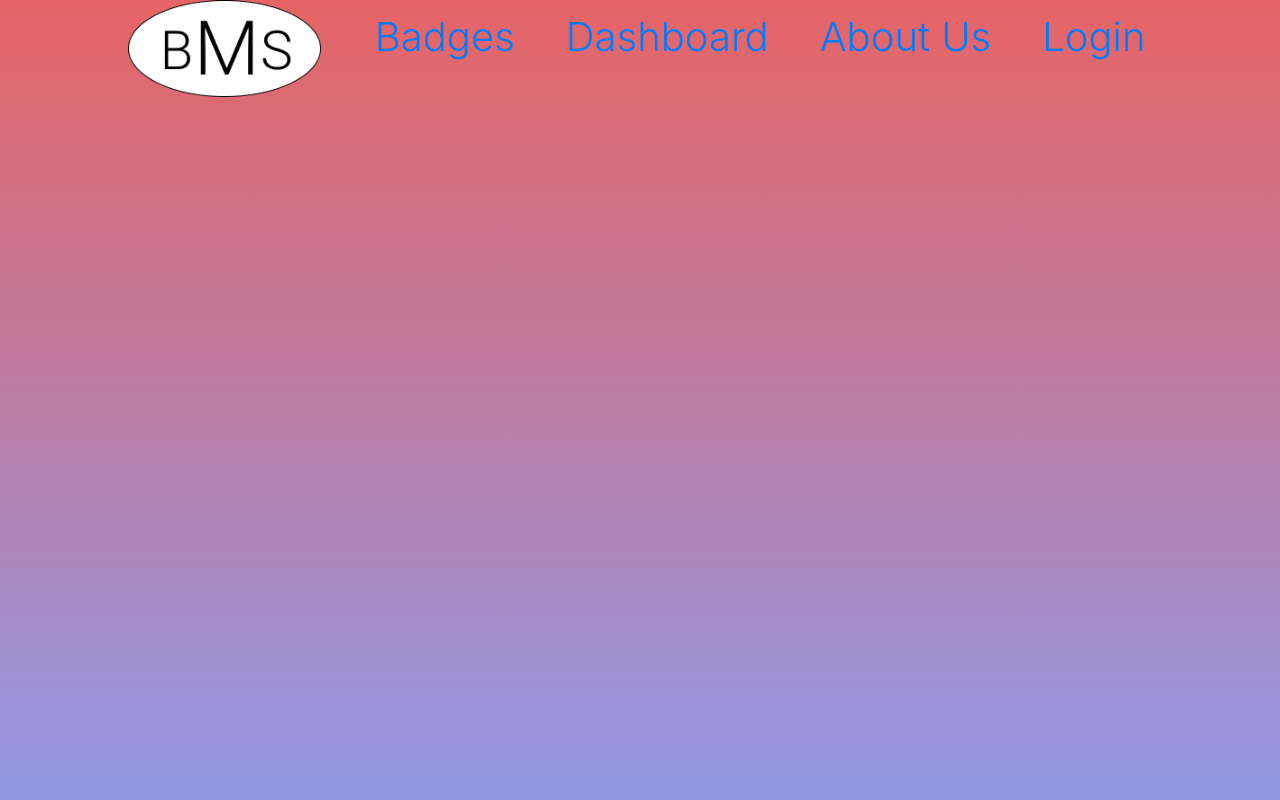
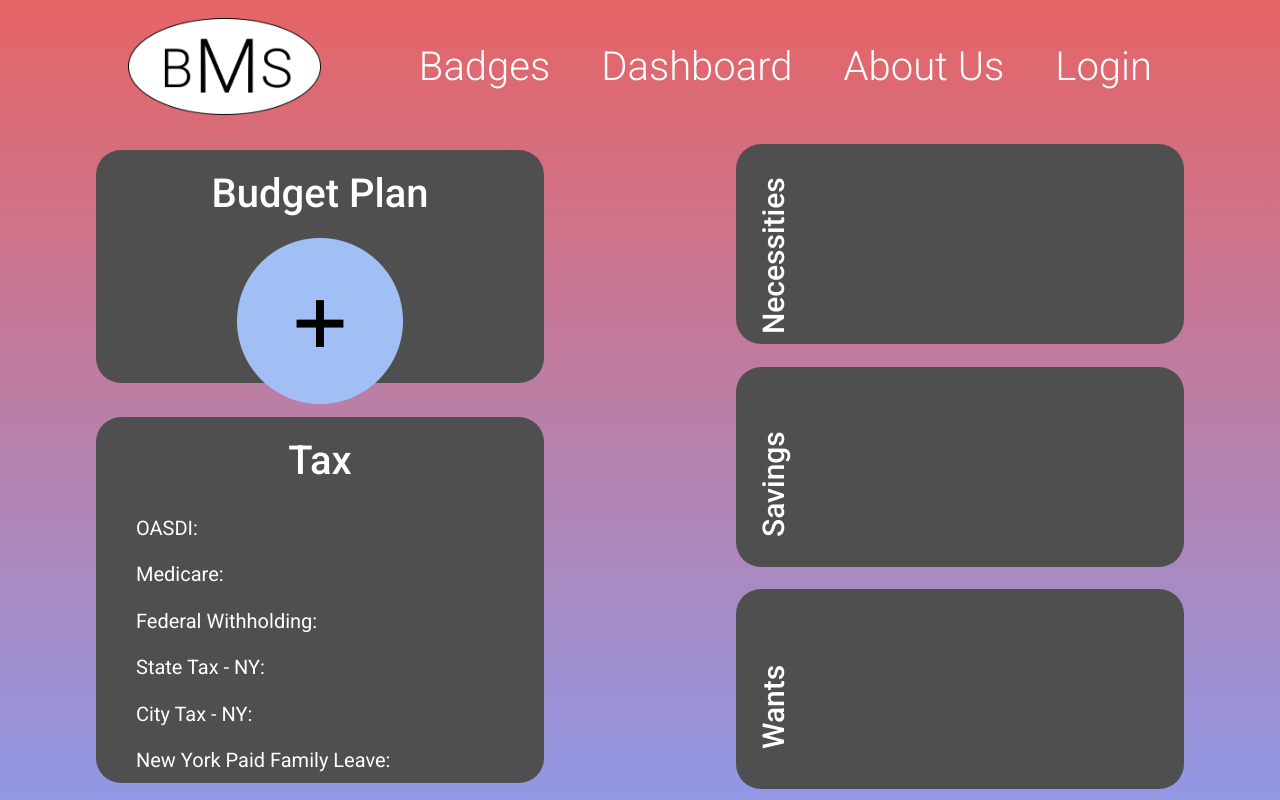
Before and after one commit to danvluewubley/hackathon-budget-app, a Flask app: page /dashboard in a window 1280 px wide. Run offline with Flask 3, Linux system fonts and the light colour scheme; parts of the project's set-up code (start-up, migrations or seed data) failed here and were passed over; some web fonts are replaced.

Commit message:
Created dashboard page

```diff
--- /dev/null
+++ b/myapp/static/dashboard.css
@@ -0,0 +1,174 @@
+html {
+  font-size: 62.5%;
+}
+
+body {
+  -webkit-user-modify: read-only;
+  font-family: "Roboto", sans-serif;
+  display: flex;
+  flex-direction: row;
+  flex-direction: column;
+  margin: 0;
+  width: 100%;
+  height: 100vh;
+  background: linear-gradient(#e66465, #9198e5);
+  background-attachment: fixed;
+  background-size: cover;
+}
+
+nav {
+  display: flex;
+  flex-direction: row;
+  align-items: center;
+  justify-content: space-between;
+  height: 20%;
+}
+
+.logo {
+  margin-left: 128px;
+  width: 193px;
+  height: 97px;
+  cursor: pointer;
+}
+
+ul {
+  display: flex;
+  align-items: center;
+  list-style-type: none;
+  margin: 0;
+  padding: 0;
+  width: 100%;
+  margin-right: 128px;
+}
+
+li {
+  display: inline;
+  margin-left: 51px;
+  color: white;
+  font-size: 4rem;
+  font-weight: 300;
+}
+
+a {
+  color: inherit;
+  text-decoration: none;
+}
+
+section {
+  display: flex;
+  width: 100%;
+  height: 100%;
+}
+
+.left-side {
+  width: 50%;
+  height: 100%;
+  position: relative;
+  display: flex;
+  flex-direction: column;
+  justify-content: space-around;
+  align-items: center;
+}
+
+.budget-plan {
+  display: flex;
+  flex-direction: column;
+  height: 35%;
+  width: 70%;
+  background-color: #504f4f;
+  border-radius: 25px;
+}
+
+.budget-plan h2 {
+  margin: 0;
+  padding: 0;
+  margin: 20px;
+  font-size: 40px;
+  text-align: center;
+  color: white;
+}
+
+.budget-plan img {
+  width: 166px;
+  align-self: center;
+}
+
+.tax {
+  display: flex;
+  flex-direction: column;
+  height: 55%;
+  width: 70%;
+  background-color: #504f4f;
+  border-radius: 25px;
+}
+
+.tax h2 {
+  margin: 0;
+  padding: 0;
+  margin: 20px;
+  font-size: 40px;
+  text-align: center;
+  color: white;
+}
+
+.tax-description {
+  display: flex;
+  flex-direction: column;
+  justify-content: space-around;
+  height: 100%;
+}
+
+.tax p {
+  margin: 0;
+  padding: 0;
+  margin-left: 40px;
+  color: white;
+  font-size: 20px;
+}
+
+aside {
+  position: relative;
+  display: flex;
+  flex-direction: column;
+  justify-content: space-around;
+  align-items: center;
+  width: 50%;
+  height: 100%;
+}
+
+.necessities,
+.savings,
+.wants {
+  display: flex;
+  height: 30%;
+  width: 70%;
+  background-color: #504f4f;
+  border-radius: 25px;
+}
+
+.section-heading {
+  margin: 0;
+  padding: 0;
+  color: white;
+  position: absolute;
+  transform: rotate(-90deg);
+  font-size: 30px;
+}
+
+.necessities-format {
+  position: absolute;
+  top: 20px;
+  left: -190px;
+}
+
+.savings-format {
+  position: absolute;
+  top: 20px;
+  left: -170px;
+}
+
+.wants-format {
+  position: absolute;
+  top: 20px;
+  left: -160px;
+}
--- a/myapp/static/index.css
+++ b/myapp/static/index.css
@@ -109,7 +109,7 @@ article {
   }
 }
 
-nav a {
+a {
   color: inherit;
   text-decoration: none;
 }
--- a/myapp/templates/dashboard.html
+++ b/myapp/templates/dashboard.html
@@ -5,6 +5,37 @@
 {% endblock %}
 
 {% block main %}
+    <link rel="stylesheet" href="../static/dashboard.css">
+    <section>
+        <div class="left-side">
+            <div class="budget-plan">
+                <h2>Budget Plan</h2>
+                <img src="../static/add.png" alt="Sorry low on budget!">
+            </div>
+            <div class="tax">
+                <h2>Tax</h2>
+                <div class="tax-description">
+                    <p>OASDI: </p>
+                    <p>Medicare: </p>
+                    <p>Federal Withholding: </p>
+                    <p>State Tax - NY: </p>
+                    <p>City Tax - NY: </p>
+                    <p>New York Paid Family Leave: </p>
+                </div>
+            </div>
+        </div>
+        <aside>
+            <div class="necessities">
+                <h2 class="section-heading"><span class="necessities-format">Necessities</span></h2>
+            </div>
+            <div class="savings">
+                <h2 class="section-heading"><span class="savings-format">Savings</span></h2>
+            </div>
+            <div class="wants">
+                <h2 class="section-heading"><span class="wants-format">Wants</span></h2>
+            </div>
+        </aside>
+    </section>
 
 
 {% endblock %}
```
Also changed, not shown: myapp/static/add.png (added).
